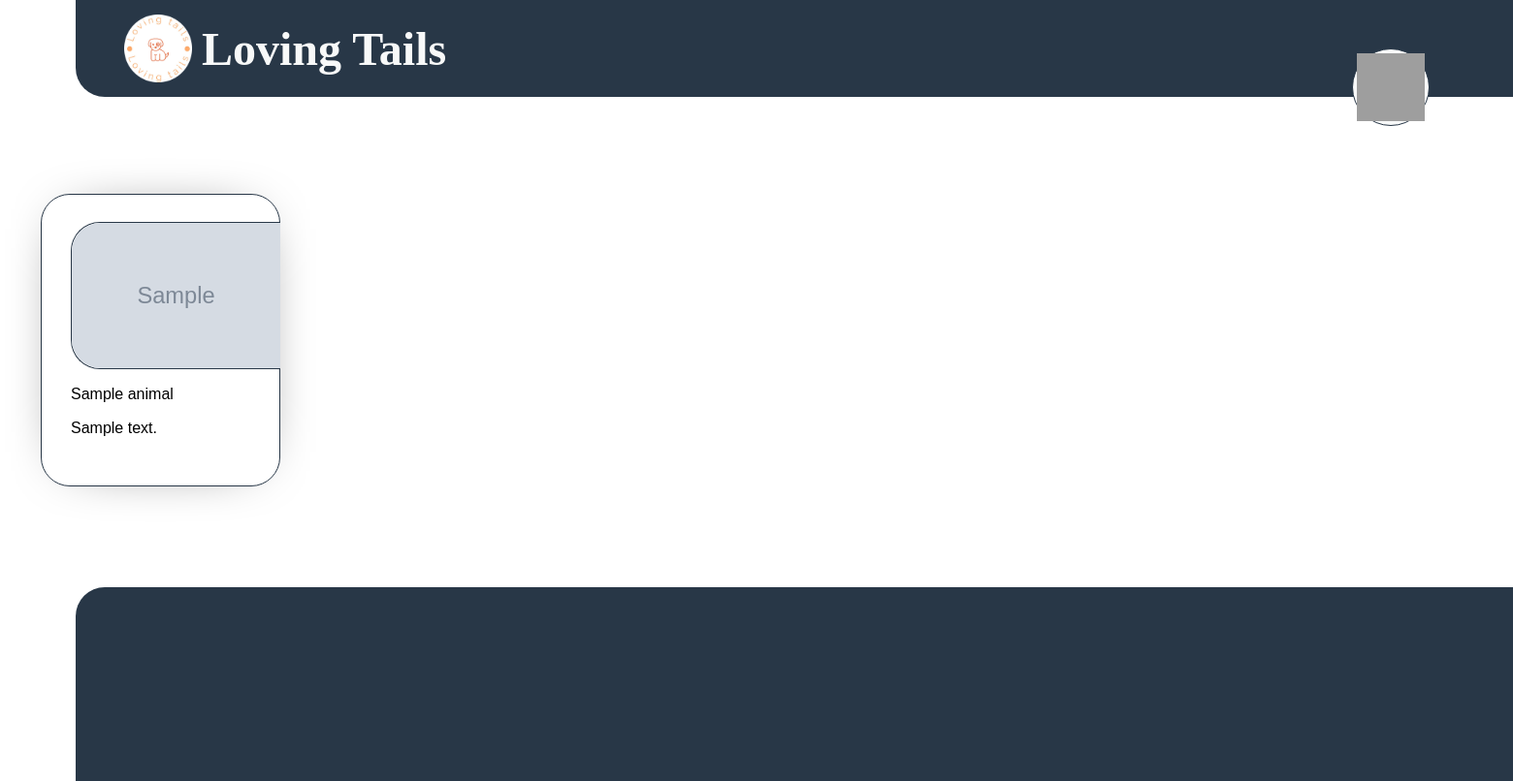
After one commit to alexakka/animal-shelter, a Django app: template templates/adminindex.html in a window 1560 px wide. The commit adds this page. Shown: the whole page at 97% size. Run offline with Django 4.2, Linux system fonts and the light colour scheme; the template is opened without the code that fills it: values that come from a table or form of the project are taken from there, others are empty; tables that the repository leaves empty hold one stand-in row (values such as "Sample post"); grey boxes marked "Sample" are stand-in pictures; grey boxes are pictures that could not be loaded.

Commit message:
adminindex

```diff
--- a/shelter/static/shelter/css/admin.css
+++ b/shelter/static/shelter/css/admin.css
@@ -1,3 +1,28 @@
+/*for admin page(index)*/
+
+.add_for_admin{
+    height: 80px;
+    width: 80px;
+    border-radius: 50px;
+    border: 1px solid var(--secondary-color);
+    position: absolute;
+    top: -120px;
+    left: 90%;
+    background-color: var(--primary-color);
+    display: flex;
+    align-items: center;
+    justify-content: center;
+}
+.add-plus{
+    height: 70px;
+    width: 70px;
+}
+
+
+
+
+/*for admin page(elem)*/
+
 textarea{
     resize: none;
     overflow: hidden; /* Забезпечте, щоб текст не був видимий за межами textarea */
--- /dev/null
+++ b/templates/adminindex.html
@@ -0,0 +1,63 @@
+<!DOCTYPE html>
+<html lang="en">
+<head>
+    <meta charset="UTF-8">
+    <meta name="viewport" content="width=device-width, initial-scale=1.0">
+    <title>Document</title>
+    <link rel="stylesheet" href="css/headerplusfooter.css">
+    <link rel="stylesheet" href="css/main.css">
+    <link rel="stylesheet" href="css/admin.css">
+    <script src="js/main.js"></script>
+</head>
+
+
+<body>
+    <header>
+
+        <img id="logo-img" src="img/round-logo.png" alt="name-logo">
+        <h1 class="name-logo">Loving Tails</h1>
+        <!--
+        <div id="lang-select">
+            <button class="lang-button">UA</button>
+            <button class="lang-button">|</button>
+            <button class="lang-button">EN</button>
+        </div>
+        -->
+    </header>
+
+    <div class="filling-of-site">
+        <button class="add_for_admin"><img class="add-plus" src="img/plus-svgrepo-com.svg" alt="add"></button>
+
+        <div style=" display: flex;"> <!--рядок для 5 елeментів-->
+
+            {% for animal in context %}
+
+                <a href="{% url 'animal_detail' animal.id %}">
+                    <button class="button-for-el">
+                        <div class="wrapper-for-elem">
+                            <div class="photo-of-elem">
+                                <img class="img-of-elem" src="{{ animal.image.url }}" alt="photo">
+                            </div>
+                            <div class="short-discr-of-elem">
+                                <p class="descr-for-el">{{ animal.animal_name }}</p>
+                                <p class="descr-for-el">{{animal.shelter.address}}</p>
+                            </div>
+                        </div>
+                    </button>
+                </a>
+            {% endfor %}
+
+            <!--end-->
+
+
+        </div>
+
+
+
+    </div>
+
+    <footer>
+
+    </footer>
+</body>
+</html>
```
